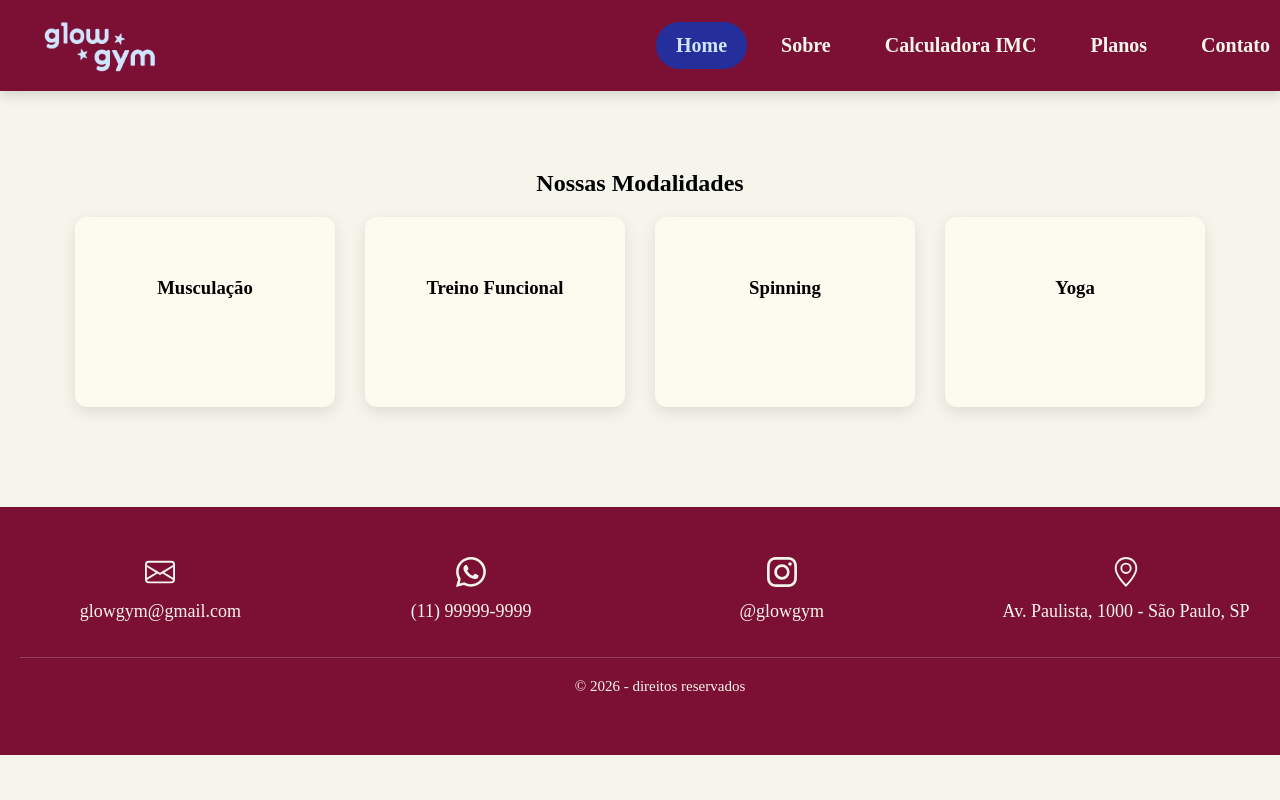
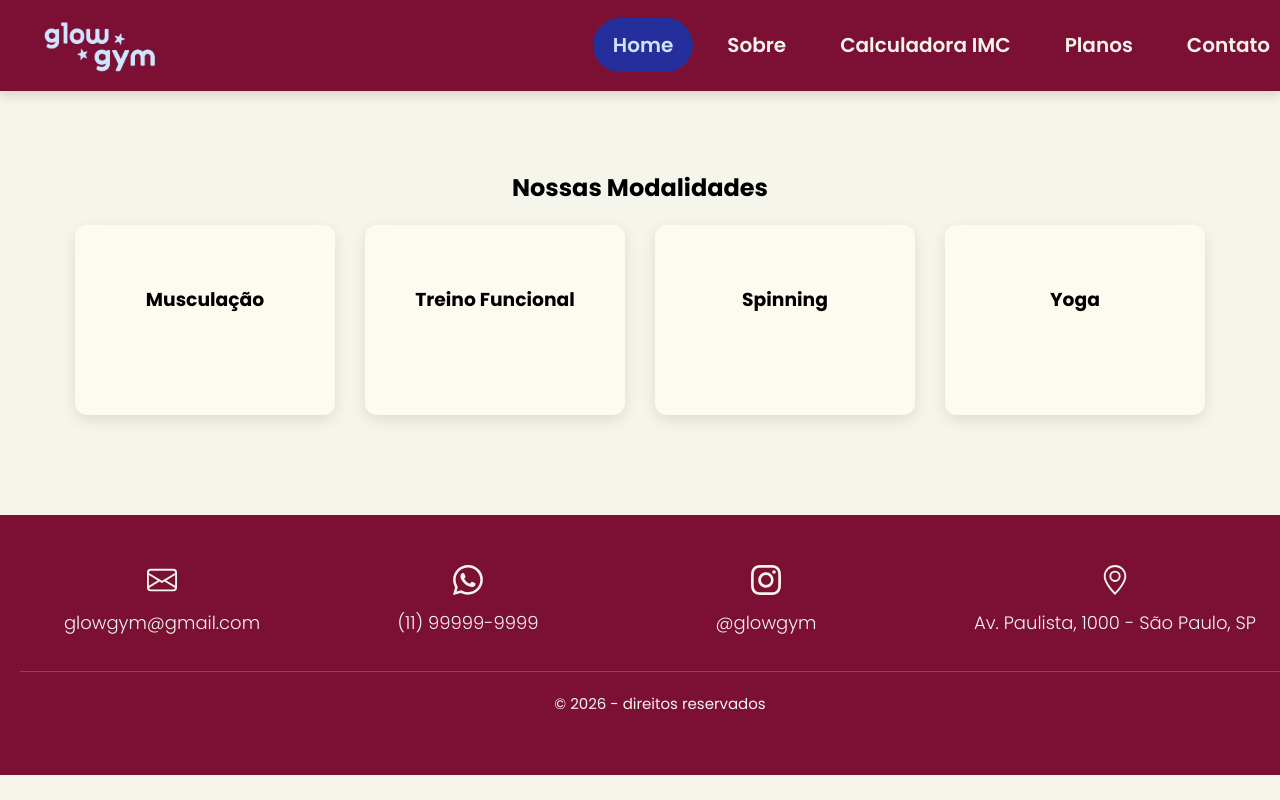
Before and after one commit to 1-ESPA/CP4-WebDev, a React (Vite) app: page / in a window 1280 px wide. Shown: the top 800 px of the page. Built offline with nearby package versions, Linux system fonts and the light colour scheme.

Commit message:
style: modificando a fonte para poppins

```diff
--- a/src/components/Modalidades.jsx
+++ b/src/components/Modalidades.jsx
@@ -1,9 +1,9 @@
+import React from 'react'
 import '../css/global.css'
 import '../css/modalidades.css'
 
 const Modalidades = () => {
-
-    return(
+  return (
 
     <section className="modalidades">
 
@@ -46,9 +46,7 @@
         </div>
 
     </section>
-
   )
-
 }
 
 export default Modalidades
--- a/src/css/global.css
+++ b/src/css/global.css
@@ -1,3 +1,5 @@
+@import url('https://fonts.googleapis.com/css2?family=Poppins:ital,wght@0,100;0,200;0,300;0,400;0,500;0,600;0,700;0,800;0,900;1,100;1,200;1,300;1,400;1,500;1,600;1,700;1,800;1,900&display=swap');
+
 :root {
   --bgColor1: #CFE5FF;
   --bgColor2: #7C1034;
@@ -9,6 +11,9 @@
   background: var(--bgColor4);
   margin: 0;
   padding: 0;
+  font-family: "Poppins", sans-serif;
+  font-weight: 300;
+  font-style: normal;
 }
 
 .container{
```
Lines whose indentation alone changed are shown as unchanged.
